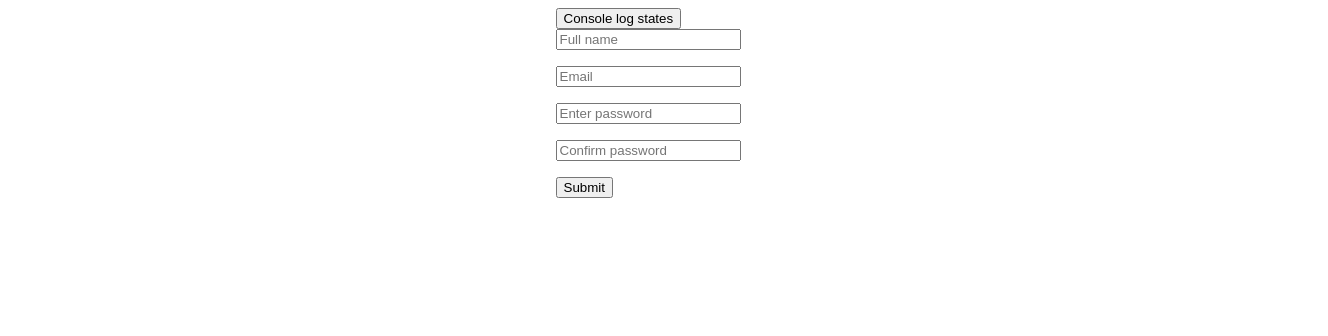
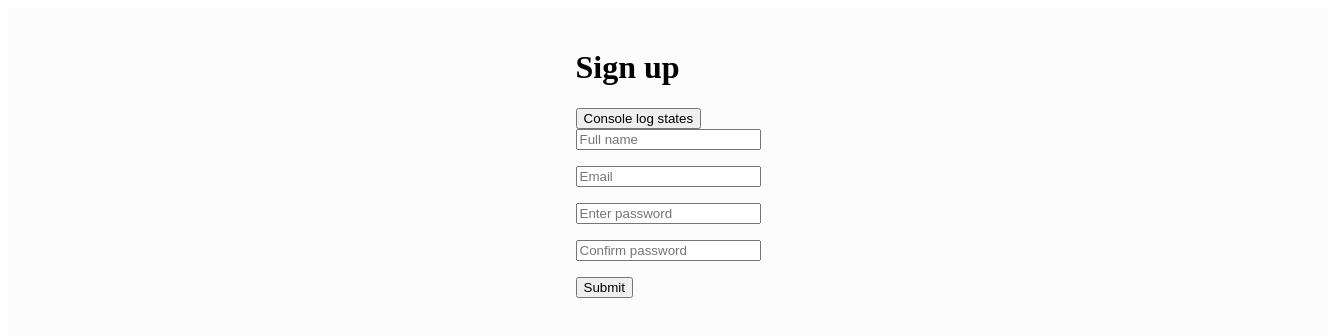
Before and after one commit to filip-ratkovic/react-course, a React (Create React App) app: page /signup in a window 1280 px wide. Shown: the top 336 px of the page, 1328 px wide, since content can reach past the window. Built offline with nearby package versions, Linux system fonts and the light colour scheme.

Commit message:
Registration  and login

```diff
--- a/src/Projects/QuoteApp/Components/QuoteApp.jsx
+++ b/src/Projects/QuoteApp/Components/QuoteApp.jsx
@@ -4,13 +4,15 @@ import AllQuotes from "../Pages/AllQuotes/AllQuotes";
 import QuotesDetails from "../Pages/QuotesDetails/QuotesDetails";
 import "./quoteApp.css";
 import Login from "../Pages/Login/Login";
-import SignUp from "../Pages/Registration/SignUp";
+import SignUp from "../Pages/SignUp/SignUp";
+import Registration from "../Pages/Registration/Registration";
 
 function QuoteApp() {
   return (
     <div className="quote-main">
       <Routes>
-        <Route path={"/"} element={<AllQuotes />} />
+      <Route path={"/"} element={<Registration/>} />
+        <Route path={"/quote"} element={<AllQuotes />} />
         <Route path={"/quote/:id"} element={<QuotesDetails />} />
         <Route path={"/login"} element={<Login/>} />
         <Route path={"/signup"} element={<SignUp/>} />
--- a/src/Projects/QuoteApp/Components/quoteApp.css
+++ b/src/Projects/QuoteApp/Components/quoteApp.css
@@ -1,13 +1,20 @@
 .quote-main {
     width: 100vw;
+    max-width: 100vw;
     height: 100vh;
     display: flex;
     justify-content: space-evenly;
     gap: 50px;
+    flex-wrap: wrap;
+    padding: 20px;
+    background-color: #fcfcfc;
+    overflow: hidden;
 }
 
 .quote-card {
     width: 300px;
+    box-shadow: 4px 4px 8px rgba(0, 0, 0, 0.1);
+    border-radius: 10px;
 }
 
 .like-btn {
--- a/src/Projects/QuoteApp/Pages/Login/Login.jsx
+++ b/src/Projects/QuoteApp/Pages/Login/Login.jsx
@@ -14,6 +14,7 @@ const Login = () => {
 
   return (
     <div className="login-wrapper">
+      <h1>Login</h1>
       <Formik
         initialValues={{ email: "", password: "" }}
         onSubmit={(values, actions) => {
@@ -27,7 +28,7 @@ const Login = () => {
             .then((res) => res.json())
             .then((data) => {
               if (data.token) {
-                navigate("/");
+                navigate("/quote");
               }
             });
         }}
--- a/src/Projects/QuoteApp/Pages/QuotesDetails/QuotesDetails.jsx
+++ b/src/Projects/QuoteApp/Pages/QuotesDetails/QuotesDetails.jsx
@@ -44,7 +44,7 @@ function QuotesDetails() {
   };
   return (
     <div>
-      <Link to={"/"}>Back to all quotes</Link>
+      <Link to={"/quote"}>Back to all quotes</Link>
       <div>
       <input
         type="text"
--- /dev/null
+++ b/src/Projects/QuoteApp/Pages/Registration/Registration.jsx
@@ -0,0 +1,16 @@
+import React from 'react'
+import Login from '../Login/Login'
+import { Link } from 'react-router-dom'
+import SignUp from '../SignUp/SignUp'
+
+function Registration() {
+  return (
+    <div>
+        <SignUp/>
+
+        <Link to={'/login'}>You have account ?</Link>
+    </div>
+  )
+}
+
+export default Registration
--- a/src/Projects/QuoteApp/Pages/Registration/SignUp.jsx
+++ /dev/null
@@ -1,126 +0,0 @@
-import React from "react";
-import { Formik } from "formik";
-import * as yup from "yup";
-import { useNavigate } from "react-router-dom";
-
-const loginSchema = yup.object({
-  email: yup.string().required().email(),
-  password: yup.string().required().min(6).max(50),
-  confirmPassword: yup.string().required().min(6).max(50),
-  fullName: yup.string().required().min(2)
-//   .matches(/^([a-zA-Z]{2,}\\'?-?[a-zA-Z]{2,})$/,
-//   'Input shoud look: Test Test')
-
-});
-function SignUp() {
-
-    const navigate = useNavigate();
-
-  return (
-    <div className="signUp-wrapper">
-<Formik
-        initialValues={{ email: "", password: "", confirmPassword: "", fullName: ""}}
-        onSubmit={(values, actions) => {
-          fetch("https://js-course-server.onrender.com/user/signup", {
-            method: "POST",
-            body: JSON.stringify(values),
-            headers: {
-              "Content-Type": "application/json",
-            },
-          })
-            .then((res) => res.json())
-            .then((data) => {
-              if (data) {
-                navigate("/");
-              }
-            });
-        }}
-        validationSchema={loginSchema}
-
-      >
-        {({
-          values, // formikov state
-          errors, // errors = { email: 'Neispravan email' }
-          touched, // touched = { email: true }
-          handleChange,
-          handleBlur,
-          handleSubmit,
-        }) => (
-          <div>
-            <button
-              onClick={() => {
-                console.log(values, "values");
-                console.log(errors, "errors");
-                console.log(touched, "touched");
-              }}
-            >
-              Console log states
-            </button>
-            <div className="input-wrapper">
-              <input
-                type="text"
-                name="fullName"
-                placeholder="Full name"
-                onChange={handleChange}
-                onBlur={handleBlur}
-                value={values.fullName}
-              />
-              <p className="error-message">
-                {errors.fullName && touched.fullName && errors.fullName}
-              </p>
-            </div>
-
-            <div className="input-wrapper">
-              <input
-                type="email"
-                name="email"
-                placeholder="Email"
-                onChange={handleChange}
-                onBlur={handleBlur}
-                value={values.email}
-              />
-              <p className="error-message">
-                {errors.email && touched.email && errors.email}
-              </p>
-            </div>
-
-            <div className="input-wrapper">
-              <input
-                type="password"
-                name="password"
-                placeholder="Enter password"
-
-                onChange={handleChange}
-                onBlur={handleBlur}
-                value={values.password}
-              />
-              <p className="error-message">
-                {errors.password && touched.password && errors.password}
-              </p>
-            </div>
-
-            <div className="input-wrapper">
-              <input
-                type="password"
-                name="confirmPassword"
-                placeholder="Confirm password"
-                onChange={handleChange}
-                onBlur={handleBlur}
-                value={values.confirmPassword}
-              />
-              <p className="error-message">
-                {errors.confirmPassword && touched.confirmPassword && errors.confirmPassword}
-              </p>
-            </div>
-
-            <button onClick={handleSubmit} type="button">
-              Submit
-            </button>
-          </div>
-        )}
-      </Formik>
-    </div>
-  )
-}
-
-export default SignUp
--- /dev/null
+++ b/src/Projects/QuoteApp/Pages/SignUp/SignUp.jsx
@@ -0,0 +1,128 @@
+import React from "react";
+import { Formik } from "formik";
+import * as yup from "yup";
+import { useNavigate } from "react-router-dom";
+
+const loginSchema = yup.object({
+  email: yup.string().required().email(),
+  password: yup.string().required().min(6).max(50),
+  confirmPassword: yup.string().required().min(6).max(50),
+  fullName: yup.string().required().min(2)
+//   .matches(/^([a-zA-Z]{2,}\\'?-?[a-zA-Z]{2,})$/,
+//   'Input shoud look: Test Test')
+
+});
+function SignUp() {
+
+    const navigate = useNavigate();
+
+  return (
+    <div className="signUp-wrapper">
+            <h1>Sign up</h1>
+
+<Formik
+        initialValues={{ email: "", password: "", confirmPassword: "", fullName: ""}}
+        onSubmit={(values, actions) => {
+          fetch("https://js-course-server.onrender.com/user/signup", {
+            method: "POST",
+            body: JSON.stringify(values),
+            headers: {
+              "Content-Type": "application/json",
+            },
+          })
+            .then((res) => res.json())
+            .then((data) => {
+              if (data) {
+                navigate("/quote");
+              }
+            });
+        }}
+        validationSchema={loginSchema}
+
+      >
+        {({
+          values,
+          errors,
+          touched,
+          handleChange,
+          handleBlur,
+          handleSubmit,
+        }) => (
+          <div>
+            <button
+              onClick={() => {
+                console.log(values, "values");
+                console.log(errors, "errors");
+                console.log(touched, "touched");
+              }}
+            >
+              Console log states
+            </button>
+            <div className="input-wrapper">
+              <input
+                type="text"
+                name="fullName"
+                placeholder="Full name"
+                onChange={handleChange}
+                onBlur={handleBlur}
+                value={values.fullName}
+              />
+              <p className="error-message">
+                {errors.fullName && touched.fullName && errors.fullName}
+              </p>
+            </div>
+
+            <div className="input-wrapper">
+              <input
+                type="email"
+                name="email"
+                placeholder="Email"
+                onChange={handleChange}
+                onBlur={handleBlur}
+                value={values.email}
+              />
+              <p className="error-message">
+                {errors.email && touched.email && errors.email}
+              </p>
+            </div>
+
+            <div className="input-wrapper">
+              <input
+                type="password"
+                name="password"
+                placeholder="Enter password"
+
+                onChange={handleChange}
+                onBlur={handleBlur}
+                value={values.password}
+              />
+              <p className="error-message">
+                {errors.password && touched.password && errors.password}
+              </p>
+            </div>
+
+            <div className="input-wrapper">
+              <input
+                type="password"
+                name="confirmPassword"
+                placeholder="Confirm password"
+                onChange={handleChange}
+                onBlur={handleBlur}
+                value={values.confirmPassword}
+              />
+              <p className="error-message">
+                {errors.confirmPassword && touched.confirmPassword && errors.confirmPassword}
+              </p>
+            </div>
+
+            <button onClick={handleSubmit} type="button">
+              Submit
+            </button>
+          </div>
+        )}
+      </Formik>
+    </div>
+  )
+}
+
+export default SignUp
```
Also changed, not shown: src/Projects/QuoteApp/Pages/Registration/SignUp.css (deleted), src/Projects/QuoteApp/Pages/SignUp/SignUp.css (added).
